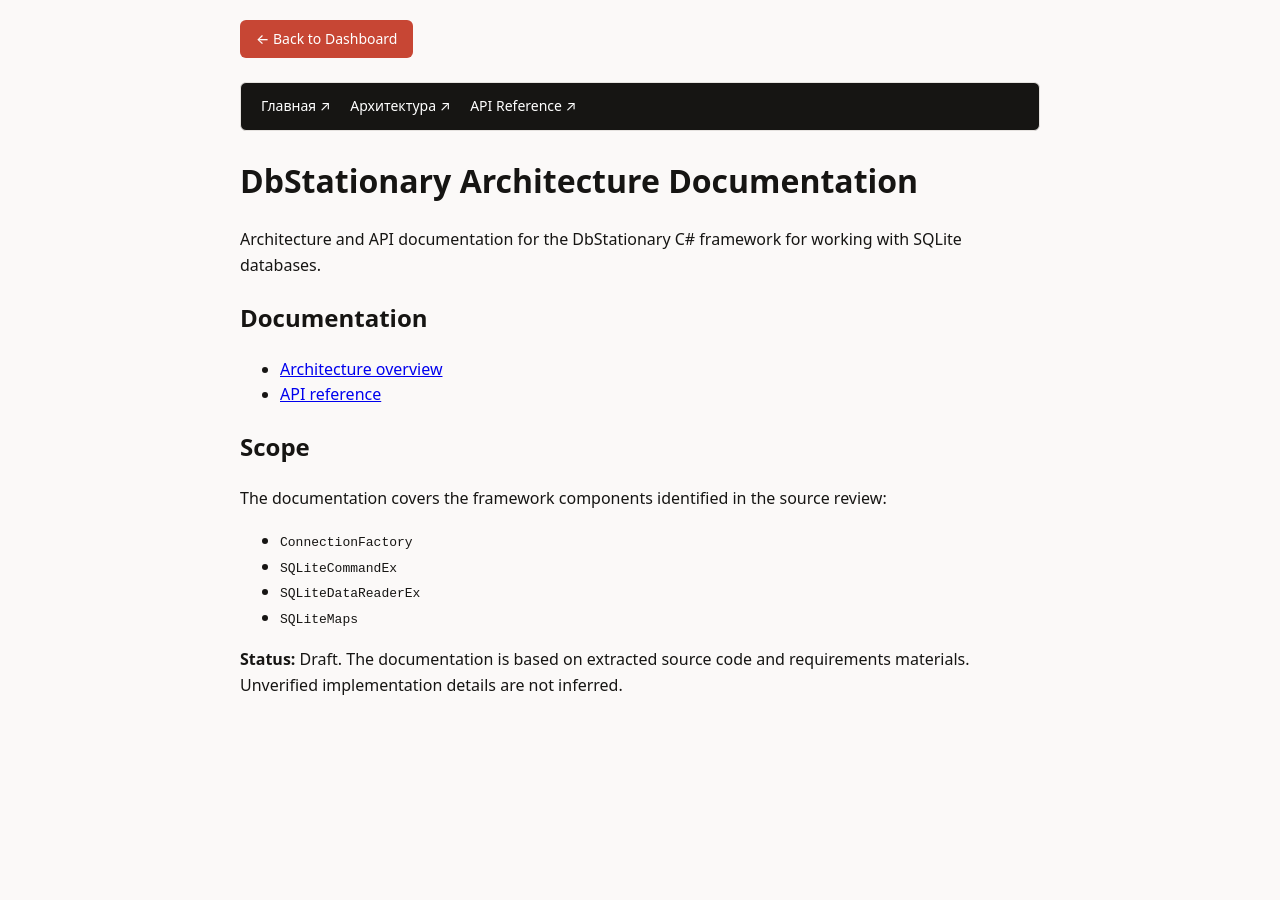
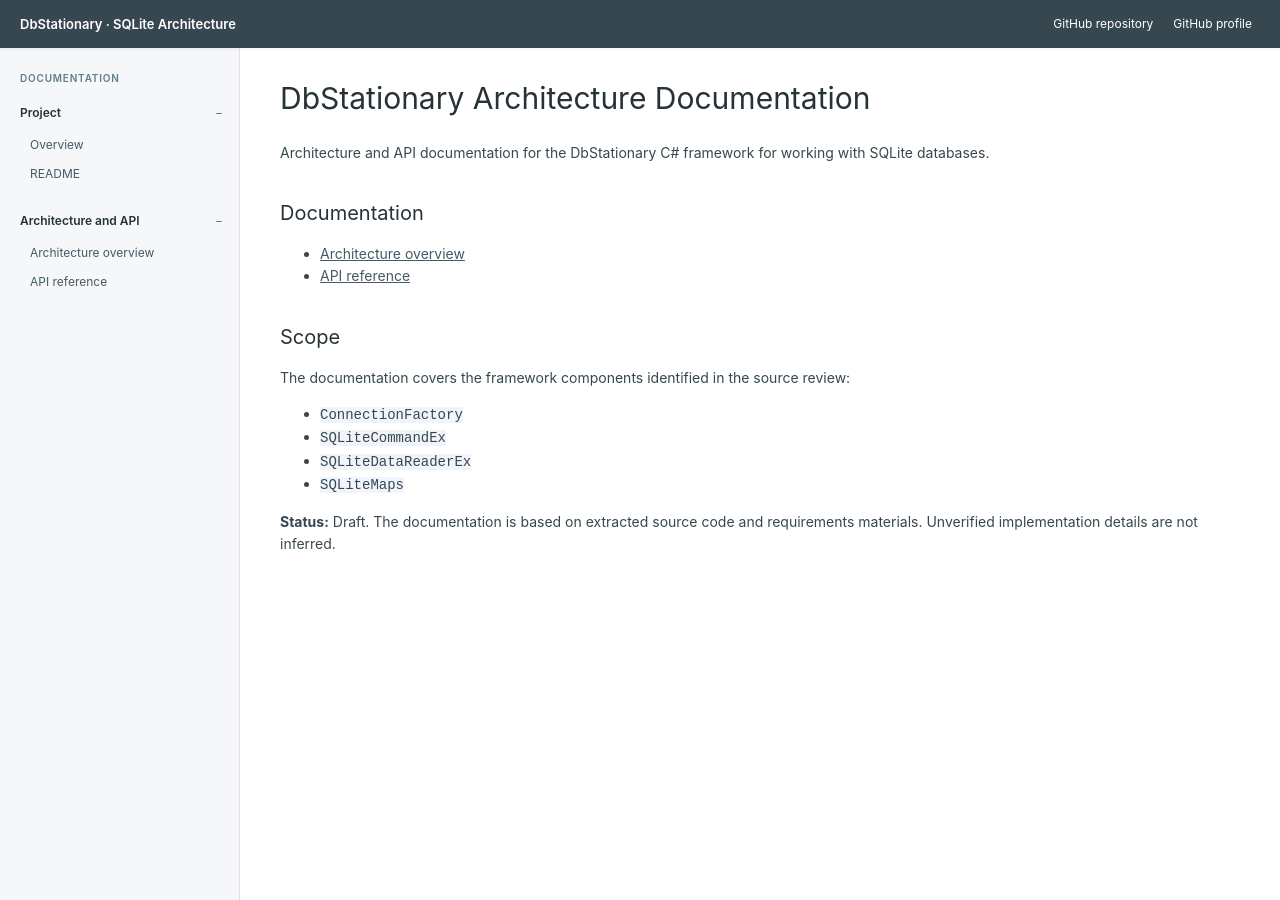
Before and after one commit to ekatmoz88-alt/dbstationary-architecture-docs, a Jekyll site: the page built from index.md, in a window 1280 px wide. Built offline with Jekyll 4.4.1, drawn with Linux system fonts in a browser that asks for light colours.

Commit message:
Apply reference-style architecture documentation shell

```diff
--- a/_layouts/default.html
+++ b/_layouts/default.html
@@ -4,106 +4,51 @@
   <meta charset="UTF-8">
   <meta name="viewport" content="width=device-width, initial-scale=1.0">
   <title>{{ page.title | default: site.title | default: 'DbStationary Architecture Documentation' }}</title>
-  <style>
-    /* Oracle Redwood palette */
-    :root {
-      --redwood-bg: #FBF9F8;
-      --redwood-header: #161513;
-      --redwood-card: #FFFFFF;
-      --redwood-accent: #C74634;
-      --redwood-line: #E5E2DF;
-      --redwood-muted: #6b6b6b;
-    }
-
-    body {
-      max-width: 800px;
-      margin: 0 auto;
-      padding: 20px;
-      font-family: system-ui, -apple-system, sans-serif;
-      line-height: 1.6;
-      background: var(--redwood-bg);
-      color: var(--redwood-header);
-    }
-
-    h1, h2, h3, h4, h5, h6 {
-      color: var(--redwood-header);
-    }
-
-    .mermaid {
-      display: block;
-      margin: 20px auto;
-      max-width: 100%;
-    }
-
-    /* Redwood-style navigation */
-    .nav-panel {
-      background: var(--redwood-header);
-      border: 1px solid var(--redwood-line);
-      border-radius: 6px;
-      padding: 12px 20px;
-      margin-bottom: 24px;
-      font-size: 0.875rem;
-    }
-
-    .nav-panel a {
-      color: var(--redwood-card);
-      text-decoration: none;
-      margin-right: 16px;
-    }
-
-    .nav-panel a:hover {
-      text-decoration: underline;
-    }
-
-    /* Back to dashboard button */
-    .back-to-dashboard {
-      display: inline-block;
-      padding: 8px 16px;
-      background: var(--redwood-accent);
-      color: #FFFFFF;
-      border-radius: 6px;
-      font-size: 14px;
-      text-decoration: none;
-      margin-bottom: 24px;
-      font-weight: 500;
-    }
-
-    .back-to-dashboard:hover {
-      background: #A83526;
-      color: #FFFFFF;
-    }
-  </style>
+  <link rel="stylesheet" href="{{ '/assets/reference-theme.css' | relative_url }}">
 </head>
 <body>
-  <!-- Back to dashboard button -->
-  <a href="https://vercel.app" class="back-to-dashboard">← Back to Dashboard</a>
+  <header class="topbar">
+    <a class="brand" href="{{ '/' | relative_url }}">DbStationary · SQLite Architecture</a>
+    <nav class="top-links" aria-label="External links">
+      <a href="https://github.com/ekatmoz88-alt/dbstationary-architecture-docs" target="_blank" rel="noopener">GitHub repository</a>
+      <a href="https://github.com/ekatmoz88-alt" target="_blank" rel="noopener">GitHub profile</a>
+    </nav>
+  </header>
 
-  <div class="nav-panel">
-    <a href="./">Главная ↗</a>
-    <a href="ARCHITECTURE.md">Архитектура ↗</a>
-    <a href="API_REFERENCE.md">API Reference ↗</a>
+  <div class="layout">
+    <aside class="sidebar" aria-label="Documentation navigation">
+      <p class="sidebar-label">Documentation</p>
+      <details class="side-group" open>
+        <summary>Project</summary>
+        <nav class="side-links">
+          <a href="{{ '/' | relative_url }}">Overview</a>
+          <a href="{{ '/README.html' | relative_url }}">README</a>
+        </nav>
+      </details>
+      <details class="side-group" open>
+        <summary>Architecture and API</summary>
+        <nav class="side-links">
+          <a href="{{ '/ARCHITECTURE.html' | relative_url }}">Architecture overview</a>
+          <a href="{{ '/API_REFERENCE.html' | relative_url }}">API reference</a>
+        </nav>
+      </details>
+    </aside>
+
+    <main class="content">
+      <div class="content-inner">
+        {{ content }}
+      </div>
+    </main>
   </div>
 
-  <div class="content">
-    {{ content }}
-  </div>
-
-  <!-- Mermaid.js v10 -->
+  <!-- Mermaid.js v10: preserve rendering of fenced Mermaid diagrams. -->
   <script src="https://cdn.jsdelivr.net/npm/mermaid@10/dist/mermaid.min.js"></script>
   <script>
     document.addEventListener('DOMContentLoaded', function() {
       var codeBlocks = document.querySelectorAll('div.language-mermaid code, pre code.language-mermaid');
 
       codeBlocks.forEach(function(block) {
-        var content;
-        if (block.parentNode.tagName === 'PRE') {
-          content = block.textContent;
-        } else if (block.parentNode.classList && block.parentNode.classList.contains('language-mermaid')) {
-          content = block.textContent;
-        } else {
-          content = block.textContent;
-        }
-
+        var content = block.textContent;
         var mermaidDiv = document.createElement('div');
         mermaidDiv.className = 'mermaid';
         mermaidDiv.textContent = content;
@@ -122,7 +67,6 @@
         elementSelector: '.mermaid',
         theme: 'default'
       });
-
       mermaid.run();
     });
   </script>
```
